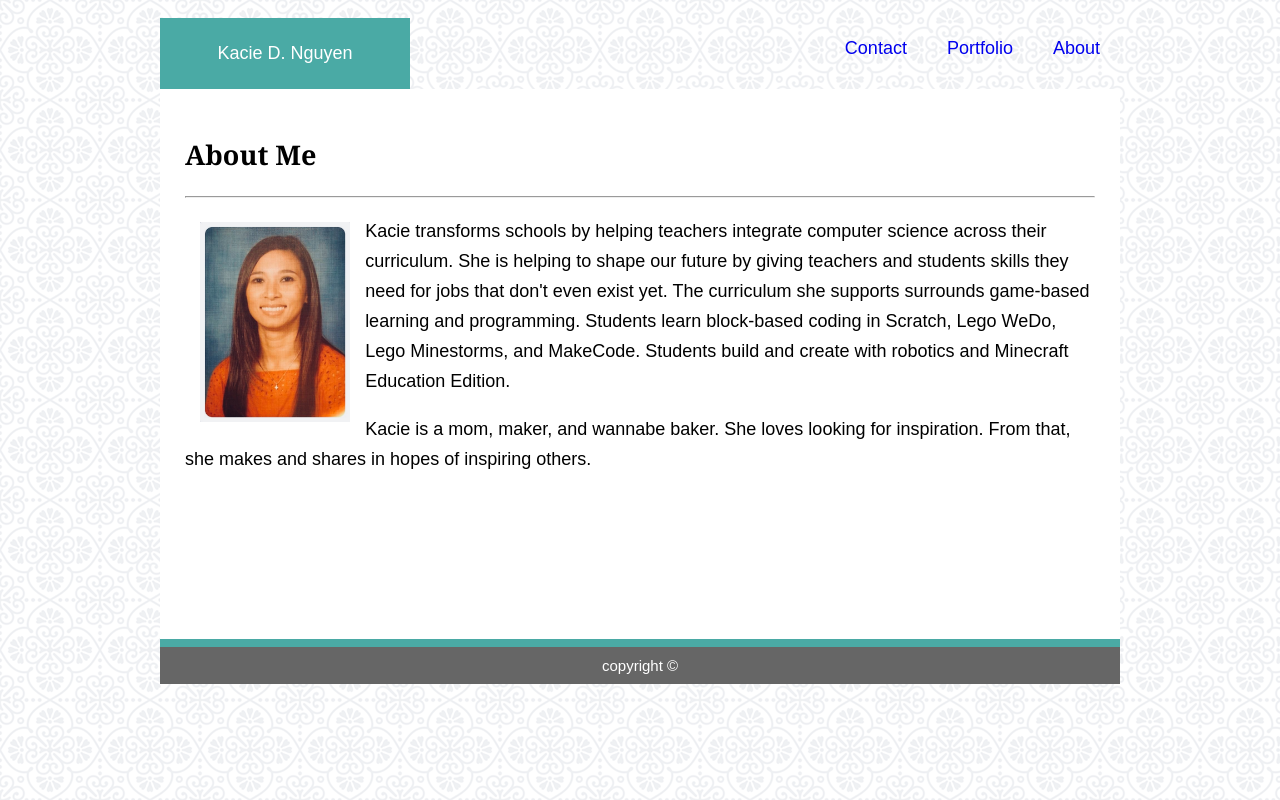
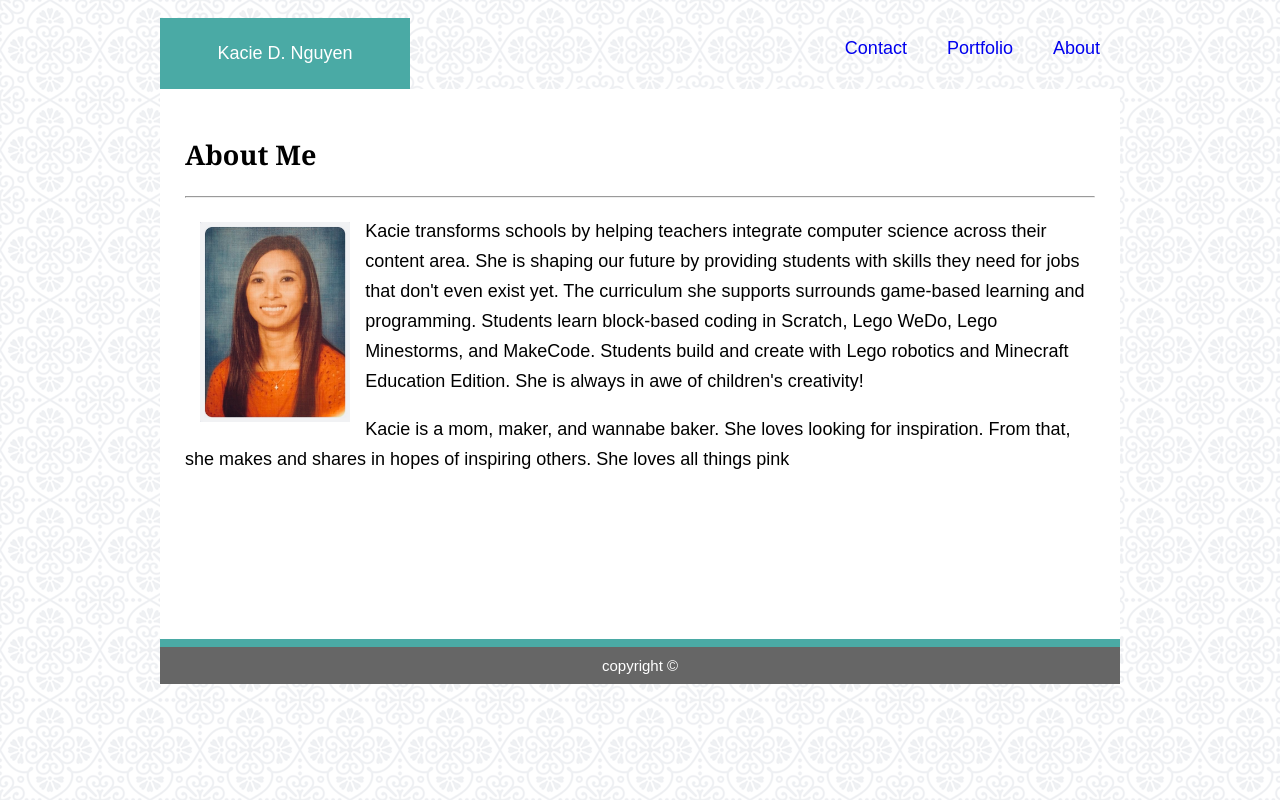
Before and after one commit to maidiep/basic-portfolio, a plain HTML site: page index.html in a window 1280 px wide. Drawn offline with Linux system fonts and the light colour scheme; a script that the page names is missing; files whose address does not match are found by name.

Commit message:
updated background image file

```diff
--- a/assets/css/style.css
+++ b/assets/css/style.css
@@ -4,7 +4,7 @@ body {
    font-family: 'Arial', 'Helvetica Neue', Helvetica, sans-serif;
     width: 960px;
     margin: auto;
-    background-image: url("/Users/kacie/Desktop/CodingBootcamp/basic-portfolio/assets/images/regal.png");
+    background-image: url("../images/regal.png");
 }
 
 header {
--- a/index.html
+++ b/index.html
@@ -33,14 +33,14 @@
         <h2>About Me</h2>
         <hr>
         <img src="assets/images/kacie.jpg" alt="profile picture" height=200>
-        <p>Kacie transforms schools by helping teachers integrate computer science across their curriculum.
-            She is helping to shape our future by giving teachers and students skills they need for jobs
+        <p>Kacie transforms schools by helping teachers integrate computer science across their content area.
+            She is shaping our future by providing students with skills they need for jobs
             that don't even exist yet. The curriculum she supports surrounds game-based learning and programming.
             Students learn block-based coding in Scratch, Lego WeDo, Lego Minestorms, and MakeCode. Students build
-            and create with robotics and Minecraft Education Edition.</p>
+            and create with Lego robotics and Minecraft Education Edition. She is always in awe of children's creativity!</p>
 
         <p>Kacie is a mom, maker, and wannabe baker. She loves looking for inspiration. From that, she makes and shares
-            in hopes of inspiring others.
+            in hopes of inspiring others. She loves all things pink
         </p>
 
                 </p>
```
